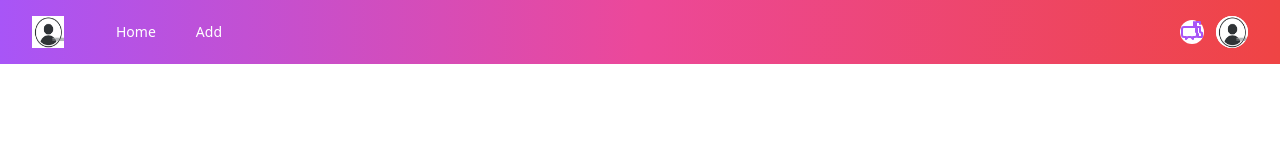
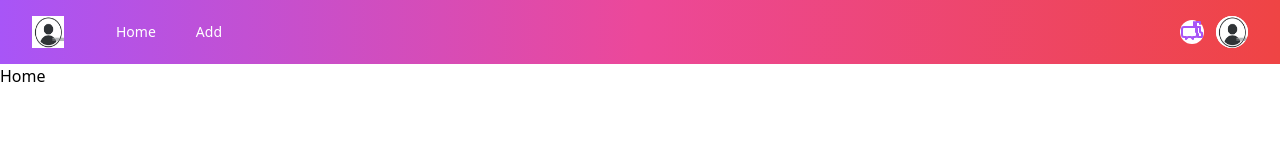
Before and after one commit to DagimAsnake/vue-frontBlog, a Vue app: page /home in a window 1280 px wide. Shown: the top 160 px of the page. Built offline with nearby package versions, Linux system fonts and the light colour scheme.

Commit message:
added router

```diff
--- a/package.json
+++ b/package.json
@@ -8,7 +8,8 @@
   },
   "dependencies": {
     "core-js": "^3.8.3",
-    "vue": "^3.2.13"
+    "vue": "^3.2.13",
+    "vue-router": "^4.0.13"
   },
   "devDependencies": {
     "@vue/cli-plugin-babel": "~5.0.0",
--- a/src/App.vue
+++ b/src/App.vue
@@ -1,6 +1,6 @@
 <template>
  <NavBar />
-
+  <router-view></router-view>
  <Footer />
 
 </template>
--- /dev/null
+++ b/src/components/Add.vue
@@ -0,0 +1,13 @@
+<template>
+  <h1 class="">Add</h1>
+</template>
+
+<script>
+export default {
+
+}
+</script>
+
+<style>
+
+</style>
--- /dev/null
+++ b/src/components/Home.vue
@@ -0,0 +1,13 @@
+<template>
+  <h1 class="">Home</h1>
+</template>
+
+<script>
+export default {
+
+}
+</script>
+
+<style>
+
+</style>
--- a/src/components/NavBar.vue
+++ b/src/components/NavBar.vue
@@ -8,8 +8,8 @@
           </div>
           <div class="hidden md:block">
             <div class="ml-10 flex items-baseline space-x-4">
-              <a href="#" class="text-white hover:text-gray-200 px-3 py-2 rounded-md text-sm font-medium">Home</a>
-              <a href="#" class="text-white hover:text-gray-200 px-3 py-2 rounded-md text-sm font-medium">Add</a>
+              <router-link to="/home" class="text-white hover:text-gray-200 px-3 py-2 rounded-md text-sm font-medium">Home</router-link>
+              <router-link to="/add" class="text-white hover:text-gray-200 px-3 py-2 rounded-md text-sm font-medium">Add</router-link>
             </div>
           </div>
         </div>
@@ -46,8 +46,8 @@
     </div>
     <div :class="{'block': open, 'hidden': !open}" class="md:hidden">
       <div class="px-2 pt-2 pb-3 space-y-1 sm:px-3">
-        <a href="#" class="text-white hover:text-gray-200 block px-3 py-2 rounded-md text-base font-medium">Home</a>
-        <a href="#" class="text-white hover:text-gray-200 block px-3 py-2 rounded-md text-base font-medium">Add</a>
+        <router-link to="/home" class="text-white hover:text-gray-200 block px-3 py-2 rounded-md text-base font-medium">Home</router-link>
+        <router-link to="/add" class="text-white hover:text-gray-200 block px-3 py-2 rounded-md text-base font-medium">Add</router-link>
       </div>
       <div class="pt-4 pb-3 border-t border-gray-700">
         <div class="flex items-center px-5">
--- a/src/main.js
+++ b/src/main.js
@@ -2,6 +2,10 @@ import { createApp } from 'vue'
 import App from './App.vue'
 import './assets/main.css'
 
+import router from './router';
+
 const app = createApp(App);
 
+app.use(router);
+
 app.mount('#app');
--- /dev/null
+++ b/src/router.js
@@ -0,0 +1,16 @@
+import { createRouter, createWebHistory } from 'vue-router';
+
+import Home from './components/Home.vue';
+import Add from './components/Add.vue';
+
+const router = createRouter({
+  history: createWebHistory(),
+  routes: [
+    { path: '/', redirect: '/home' },
+    { path: '/home', component: Home },
+    { path: '/add', component: Add }
+  ]
+});
+
+
+export default router;
```
Also changed, not shown: 1 other file (tests, documents, lock files or other folders).
